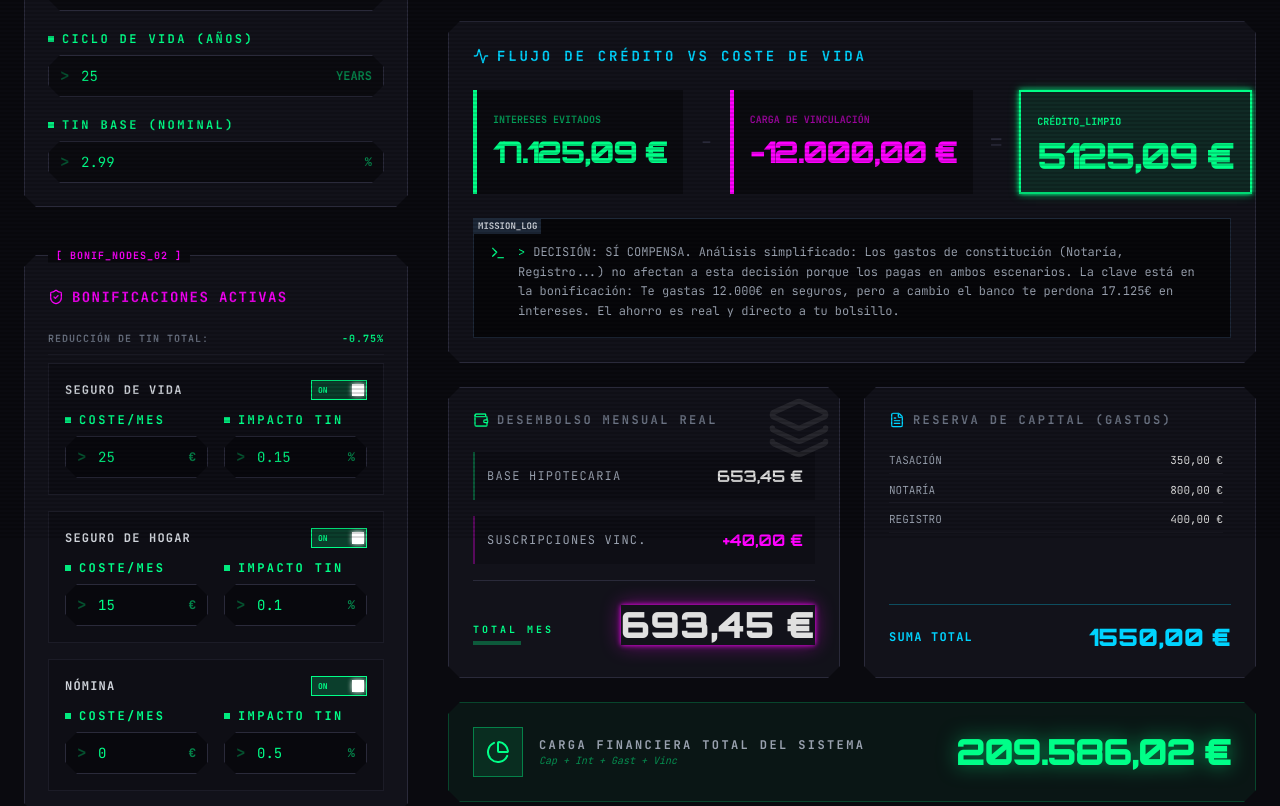
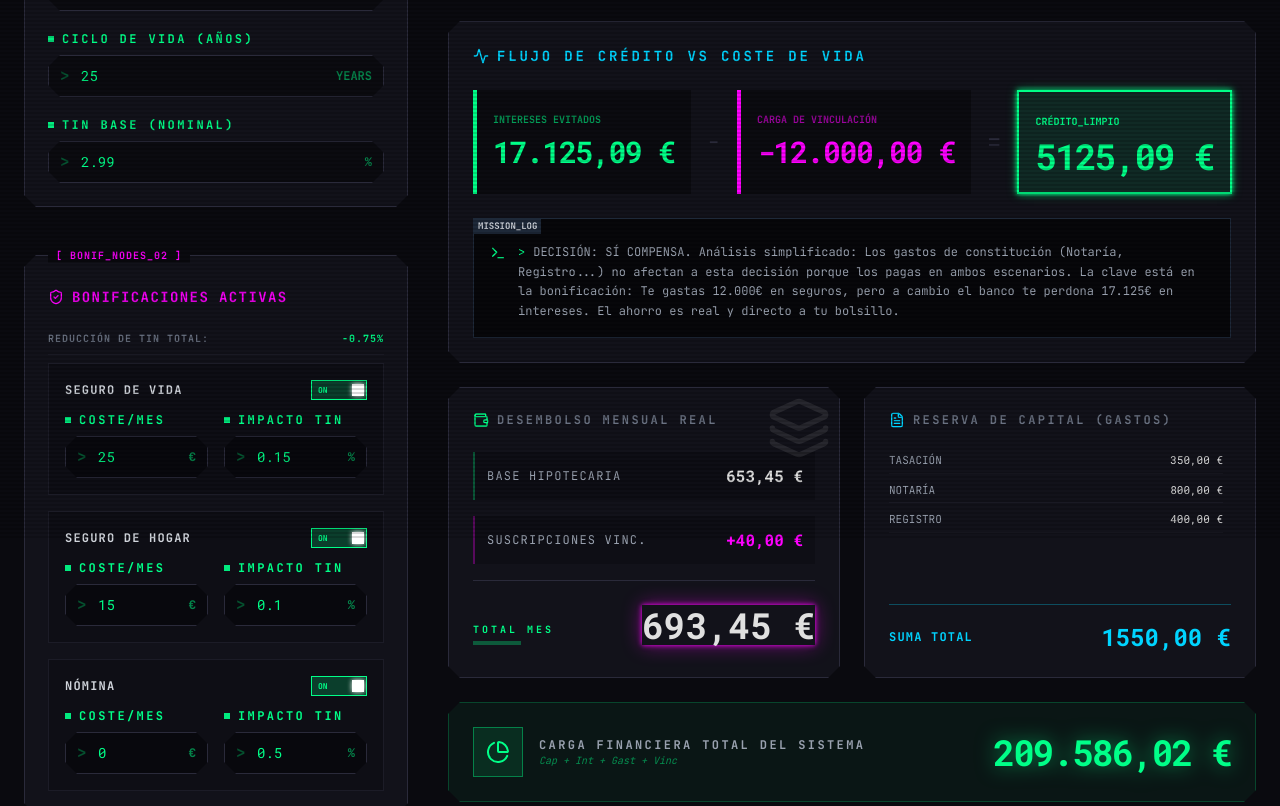
Before and after one commit to spidey000/Tae-website, a React (Vite) app: page / in a window 1280 px wide. Shown: the part 260-1066 px from the top of the page. Built offline with nearby package versions, Linux system fonts and the light colour scheme.

Commit message:
ui: implement Roboto Mono and tabular-nums for cleaner numeric displays

```diff
--- a/index.html
+++ b/index.html
@@ -6,7 +6,7 @@
     <meta name="viewport" content="width=device-width, initial-scale=1.0" />
     <link rel="preconnect" href="https://fonts.googleapis.com">
     <link rel="preconnect" href="https://fonts.gstatic.com" crossorigin>
-    <link href="https://fonts.googleapis.com/css2?family=JetBrains+Mono:wght@400;700&family=Orbitron:wght@400;700;900&family=Share+Tech+Mono&display=swap" rel="stylesheet">
+    <link href="https://fonts.googleapis.com/css2?family=JetBrains+Mono:wght@400;700&family=Orbitron:wght@400;700;900&family=Share+Tech+Mono&family=Roboto+Mono:wght@400;500;700&display=swap" rel="stylesheet">
     <title>CYBER_MORTGAGE_v1.0</title>
   </head>
   <body>
--- a/src/components/AmortizationTable.jsx
+++ b/src/components/AmortizationTable.jsx
@@ -28,7 +28,7 @@ export const AmortizationTable = ({ schedule }) => {
               </th>
             </tr>
           </thead>
-          <tbody className="bg-transparent divide-y divide-border/20 font-mono">
+          <tbody className="bg-transparent divide-y divide-border/20 font-numbers tabular-nums">
             {schedule.map((row, index) => (
               <tr
                 key={row.month}
@@ -46,7 +46,7 @@ export const AmortizationTable = ({ schedule }) => {
                 <td className="px-4 py-2 whitespace-nowrap text-sm text-right text-accent-secondary/80 font-medium">
                   {row.amortization.toLocaleString('es-ES', { minimumFractionDigits: 2, maximumFractionDigits: 2 })}
                 </td>
-                <td className="px-4 py-2 whitespace-nowrap text-[11px] text-right text-gray-500 font-mono opacity-60 group-hover:opacity-100">
+                <td className="px-4 py-2 whitespace-nowrap text-[11px] text-right text-gray-500 font-numbers opacity-60 group-hover:opacity-100">
                   {row.balance.toLocaleString('es-ES', { minimumFractionDigits: 2, maximumFractionDigits: 2 })}
                 </td>
               </tr>
--- a/src/components/InputGroup.jsx
+++ b/src/components/InputGroup.jsx
@@ -15,7 +15,7 @@ export const InputGroup = ({ label, value, onChange, type = 'number', suffix, pr
           type={type}
           value={value}
           onChange={(e) => onChange(e.target.value)}
-          className="block w-full bg-black/40 border border-border text-accent font-mono text-sm p-2.5 pl-8 focus:border-accent focus:ring-1 focus:ring-accent outline-none transition-all cyber-chamfer"
+          className="block w-full bg-black/40 border border-border text-accent font-numbers text-sm p-2.5 pl-8 focus:border-accent focus:ring-1 focus:ring-accent outline-none transition-all cyber-chamfer"
           placeholder="0.00"
           min={min}
           max={max}
--- a/src/components/ResultsSummary.jsx
+++ b/src/components/ResultsSummary.jsx
@@ -57,7 +57,7 @@ export const ResultsSummary = ({
             {/* SAVINGS */}
             <div className="flex-1 bg-black/40 p-4 border-l-4 border-accent">
               <span className="text-[10px] font-bold text-accent/60 uppercase">Intereses Evitados</span>
-              <div className="text-3xl font-display font-black text-accent mt-1 tracking-tighter">
+              <div className="text-3xl font-numbers font-bold text-accent mt-1 tracking-tighter tabular-nums">
                 {interestSavings.toLocaleString('es-ES', { style: 'currency', currency: 'EUR' })}
               </div>
             </div>
@@ -67,7 +67,7 @@ export const ResultsSummary = ({
             {/* COSTS */}
             <div className="flex-1 bg-black/40 p-4 border-l-4 border-accent-secondary">
               <span className="text-[10px] font-bold text-accent-secondary/60 uppercase">Carga de Vinculación</span>
-              <div className="text-3xl font-display font-black text-accent-secondary mt-1 tracking-tighter">
+              <div className="text-3xl font-numbers font-bold text-accent-secondary mt-1 tracking-tighter tabular-nums">
                 -{totalProductCost.toLocaleString('es-ES', { style: 'currency', currency: 'EUR' })}
               </div>
             </div>
@@ -79,7 +79,7 @@ export const ResultsSummary = ({
               <span className={`text-[10px] font-bold uppercase ${isBenefitNegative ? 'text-red-500' : 'text-accent'}`}>
                 {isBenefitNegative ? 'DÉFICIT_NETO' : 'CRÉDITO_LIMPIO'}
               </span>
-              <div className={`text-4xl font-display font-black mt-1 tracking-tighter ${isBenefitNegative ? 'text-red-500' : 'text-accent'}`}>
+              <div className={`text-4xl font-numbers font-bold mt-1 tracking-tighter tabular-nums ${isBenefitNegative ? 'text-red-500' : 'text-accent'}`}>
                 {Math.abs(netBenefit).toLocaleString('es-ES', { style: 'currency', currency: 'EUR' })}
               </div>
             </div>
@@ -112,13 +112,13 @@ export const ResultsSummary = ({
           <div className="space-y-4">
             <div className="flex justify-between items-center p-3 bg-black/20 border-l-2 border-accent/30">
               <span className="text-xs text-gray-400 font-mono tracking-widest uppercase">Base Hipotecaria</span>
-              <span className="font-bold text-foreground font-display">
+              <span className="font-bold text-foreground font-numbers tabular-nums">
                 {monthlyPayment.toLocaleString('es-ES', { style: 'currency', currency: 'EUR' })}
               </span>
             </div>
             <div className="flex justify-between items-center p-3 bg-black/20 border-l-2 border-accent-secondary/30">
               <span className="text-xs text-gray-400 font-mono tracking-widest uppercase">Suscripciones Vinc.</span>
-              <span className="font-bold text-accent-secondary font-display">
+              <span className="font-bold text-accent-secondary font-numbers tabular-nums">
                 +{activeProductsMonthlyCost.toLocaleString('es-ES', { style: 'currency', currency: 'EUR' })}
               </span>
             </div>
@@ -127,7 +127,7 @@ export const ResultsSummary = ({
                 <p className="text-[10px] text-accent font-bold uppercase tracking-[0.3em] mb-1">Total Mes</p>
                 <div className="w-12 h-1 bg-accent/30" />
               </div>
-              <span className="text-4xl font-display font-black text-foreground shadow-neon-secondary">
+              <span className="text-4xl font-numbers font-bold text-foreground shadow-neon-secondary tabular-nums">
                 {(monthlyPayment + activeProductsMonthlyCost).toLocaleString('es-ES', { style: 'currency', currency: 'EUR' })}
               </span>
             </div>
@@ -144,14 +144,14 @@ export const ResultsSummary = ({
             {initialExpensesList.map((item) => (
               <div key={item.id} className="flex justify-between text-[11px] border-b border-border/30 pb-1 font-mono uppercase text-gray-400">
                 <span>{item.name}</span>
-                <span className="text-foreground">{item.cost.toLocaleString('es-ES', { style: 'currency', currency: 'EUR' })}</span>
+                <span className="text-foreground font-numbers tabular-nums">{item.cost.toLocaleString('es-ES', { style: 'currency', currency: 'EUR' })}</span>
               </div>
             ))}
           </div>
 
           <div className="flex justify-between items-center pt-4 border-t border-accent-tertiary/30">
             <span className="text-xs font-bold text-accent-tertiary uppercase tracking-widest">Suma Total</span>
-            <span className="text-2xl font-display font-black text-accent-tertiary">
+            <span className="text-2xl font-numbers font-bold text-accent-tertiary tabular-nums">
               {activeInitialExpenses.toLocaleString('es-ES', { style: 'currency', currency: 'EUR' })}
             </span>
           </div>
@@ -170,7 +170,7 @@ export const ResultsSummary = ({
            </div>
 
            <div className="text-right">
-              <span className="text-4xl font-display font-black text-accent tracking-tighter drop-shadow-[0_0_10px_rgba(0,255,136,0.5)]">
+              <span className="text-4xl font-numbers font-bold text-accent tracking-tighter drop-shadow-[0_0_10px_rgba(0,255,136,0.5)] tabular-nums">
                 {totalCost.toLocaleString('es-ES', { style: 'currency', currency: 'EUR' })}
               </span>
            </div>
--- a/src/index.css
+++ b/src/index.css
@@ -3,6 +3,7 @@
 @theme {
   --font-display: "Orbitron", "Share Tech Mono", monospace;
   --font-mono: "JetBrains Mono", "Fira Code", monospace;
+  --font-numbers: "Roboto Mono", monospace;
 
   --color-background: #0a0a0f;
   --color-foreground: #e0e0e0;
```
